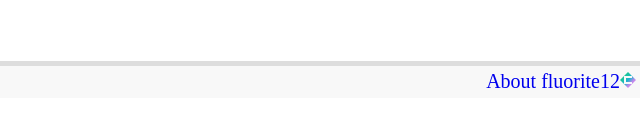
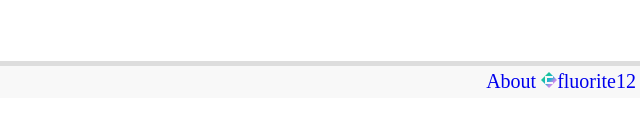
Before and after one commit to MirrgieRiana/fluorite12, a website with bundled scripts: page playground/src/index.html in a window 1280 px wide. Shown: the part 496-628 px from the top of the page, 640-1280 px from the left. Built offline with nearby package versions, Linux system fonts and the light colour scheme.

Commit message:
Update index.html

```diff
--- a/playground/src/index.html
+++ b/playground/src/index.html
@@ -77,7 +77,7 @@
                 </td>
                 <td style="padding: 0.1em; text-align: right;">
                     <span style="font-size: 70%; color: #888;"><%= APP_VERSION %></span>
-                    <a href="https://github.com/MirrgieRiana/fluorite12" target="_blank" style="text-decoration: none;">About fluorite12<img src="icon.svg" style="height: 0.8em;"></a>
+                    <a href="https://github.com/MirrgieRiana/fluorite12/blob/main/README.md" target="_blank" style="text-decoration: none;">About <img src="icon.svg" style="height: 0.8em;">fluorite12</a>
                 </td>
             </tr>
         </table>
```
